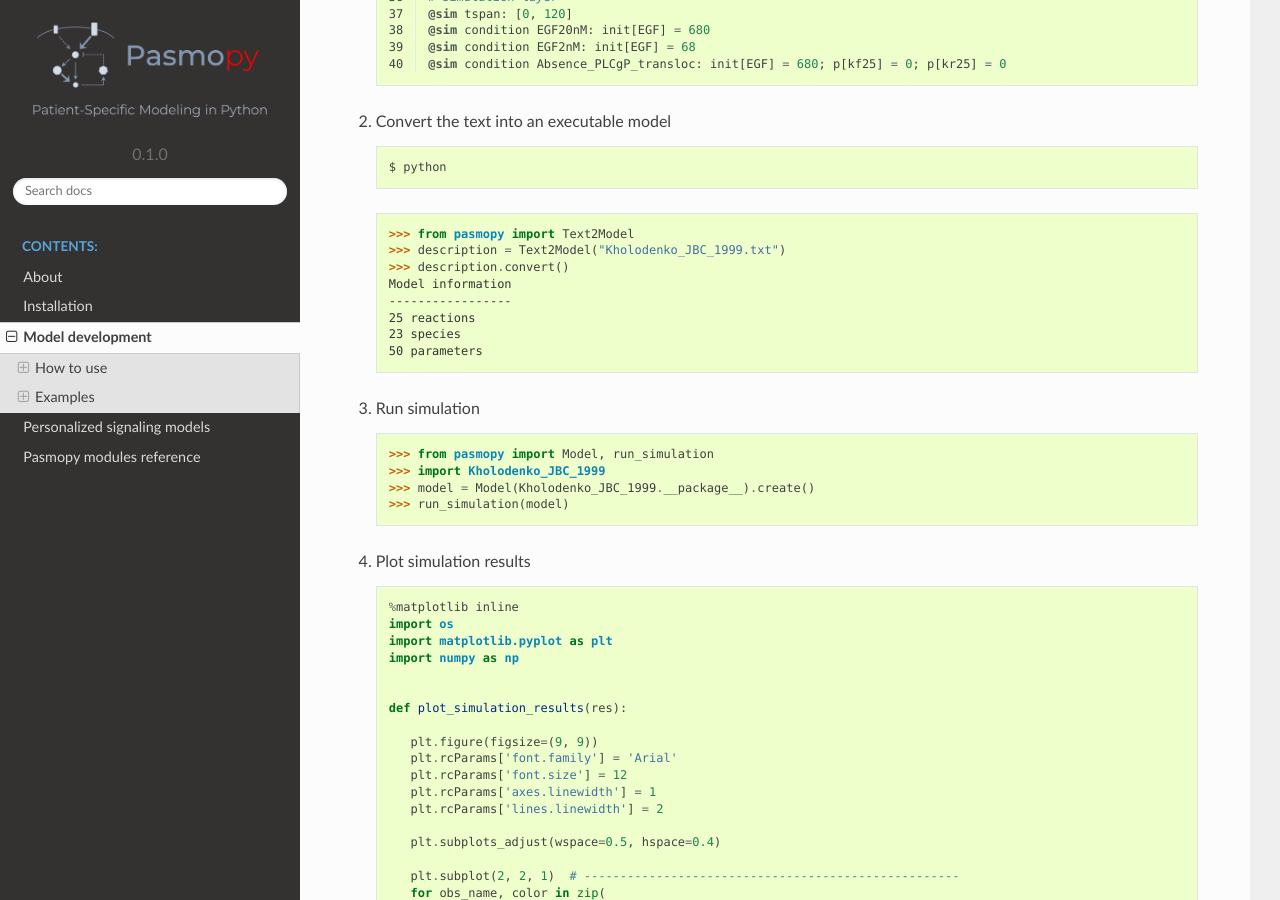
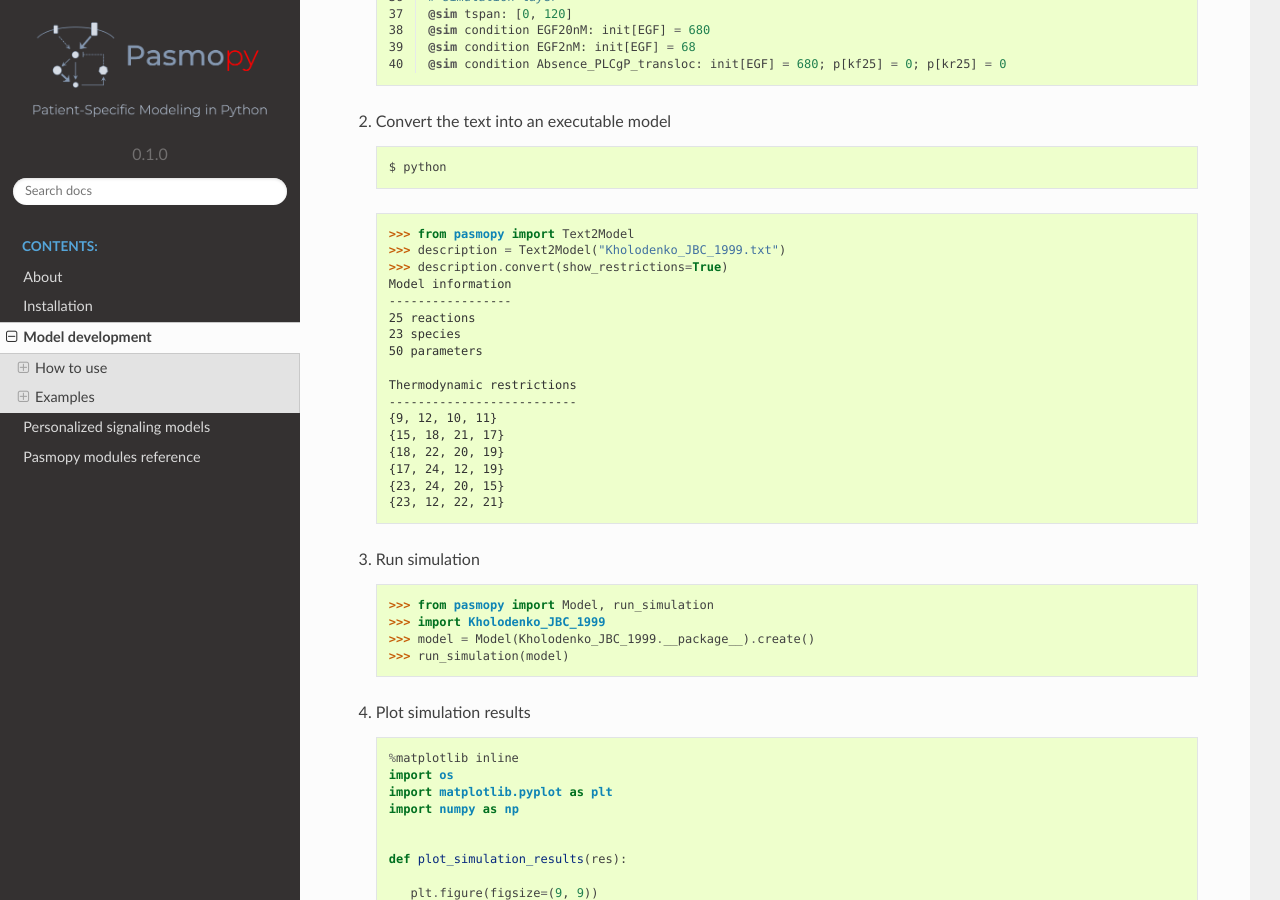
Before and after one commit to pasmopy/pasmopy, a Sphinx documentation site: the page built from docs/model_development.rst, in a window 1280 px wide and 900 px high, scrolled down 4350 px. Built offline with Sphinx 7.4.7 and the Read the Docs theme 2.0.0, drawn with Linux system fonts in a browser that asks for light colours.

Commit message:
Display thermodynamic restrictions

```diff
--- a/docs/model_development.rst
+++ b/docs/model_development.rst
@@ -226,12 +226,21 @@ Reference:
 
       >>> from pasmopy import Text2Model
       >>> description = Text2Model("Kholodenko_JBC_1999.txt")
-      >>> description.convert()
+      >>> description.convert(show_restrictions=True)
       Model information
       -----------------
       25 reactions
       23 species
       50 parameters
+
+      Thermodynamic restrictions
+      --------------------------
+      {9, 12, 10, 11}
+      {15, 18, 21, 17}
+      {18, 22, 20, 19}
+      {17, 24, 12, 19}
+      {23, 24, 20, 15}
+      {23, 12, 22, 21}
 
 #. Run simulation
 
```
